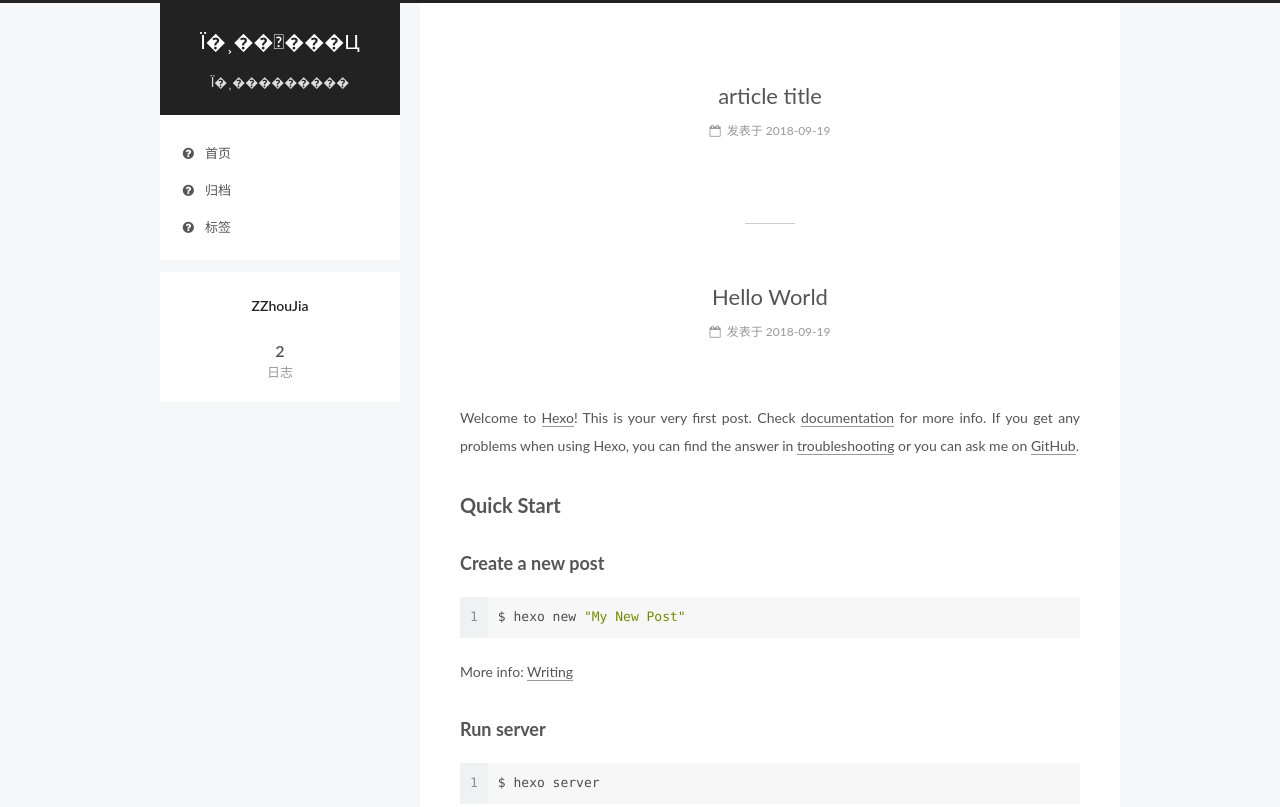
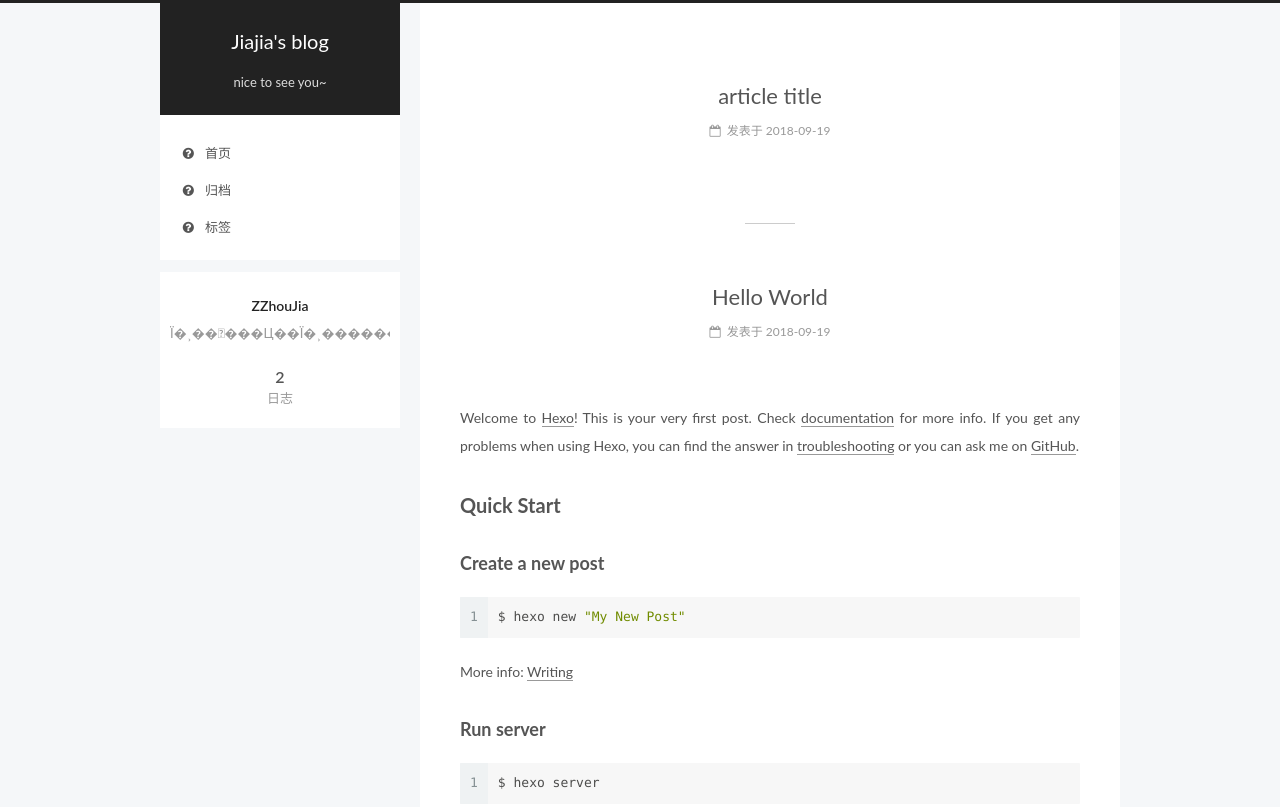
Before and after one commit to ZZhouJJia/ZZhouJJia.github.io, a plain HTML site: page index.html in a window 1280 px wide. Shown: the top 807 px of the page. Drawn offline with Linux system fonts and the light colour scheme.

Commit message:
Site updated: 2018-09-20 18:09:12

```diff
--- a/css/main.css
+++ b/css/main.css
@@ -1823,7 +1823,7 @@ pre .javascript .function {
   width: 4px;
   height: 4px;
   border-radius: 50%;
-  background: #4a04d6;
+  background: #2f4dff;
 }
 .links-of-blogroll {
   font-size: 13px;
--- a/index.html
+++ b/index.html
@@ -79,13 +79,16 @@
 
 
 
+<meta name="description" content="Ϊ�˲��޴���Ц��Ϊ�˲���������">
 <meta property="og:type" content="website">
-<meta property="og:title" content="Ϊ�˲��޴���Ц">
+<meta property="og:title" content="Jiajia&#39;s blog">
 <meta property="og:url" content="http://yoursite.com/index.html">
-<meta property="og:site_name" content="Ϊ�˲��޴���Ц">
+<meta property="og:site_name" content="Jiajia&#39;s blog">
+<meta property="og:description" content="Ϊ�˲��޴���Ц��Ϊ�˲���������">
 <meta property="og:locale" content="zh-Hans">
 <meta name="twitter:card" content="summary">
-<meta name="twitter:title" content="Ϊ�˲��޴���Ц">
+<meta name="twitter:title" content="Jiajia&#39;s blog">
+<meta name="twitter:description" content="Ϊ�˲��޴���Ц��Ϊ�˲���������">
 
 
 
@@ -121,7 +124,7 @@
 
 
 
-  <title>Ϊ�˲��޴���Ц</title>
+  <title>Jiajia's blog</title>
 
 
 
@@ -152,12 +155,12 @@
     <div class="custom-logo-site-title">
       <a href="/"  class="brand" rel="start">
         <span class="logo-line-before"><i></i></span>
-        <span class="site-title">Ϊ�˲��޴���Ц</span>
+        <span class="site-title">Jiajia's blog</span>
         <span class="logo-line-after"><i></i></span>
       </a>
     </div>
 
-        <p class="site-subtitle">Ϊ�˲���������</p>
+        <p class="site-subtitle">nice to see you~</p>
 
   </div>
 
@@ -248,7 +251,7 @@
     </span>
 
     <span hidden itemprop="publisher" itemscope itemtype="http://schema.org/Organization">
-      <meta itemprop="name" content="Ϊ�˲��޴���Ц">
+      <meta itemprop="name" content="Jiajia's blog">
     </span>
 
 
@@ -367,7 +370,7 @@
     </span>
 
     <span hidden itemprop="publisher" itemscope itemtype="http://schema.org/Organization">
-      <meta itemprop="name" content="Ϊ�˲��޴���Ц">
+      <meta itemprop="name" content="Jiajia's blog">
     </span>
 
 
@@ -509,7 +512,7 @@
           <div class="site-author motion-element" itemprop="author" itemscope itemtype="http://schema.org/Person">
 
               <p class="site-author-name" itemprop="name">ZZhouJia</p>
-              <p class="site-description motion-element" itemprop="description"></p>
+              <p class="site-description motion-element" itemprop="description">Ϊ�˲��޴���Ц��Ϊ�˲���������</p>
           </div>
 
           <nav class="site-state motion-element">
```
Also changed, not shown: 2018/09/19/article-title/index.html (+9 -6 lines), 2018/09/19/hello-world/index.html (+6 -6 lines), archives/2018/09/index.html (+10 -7 lines), archives/2018/index.html (+10 -7 lines), archives/index.html (+10 -7 lines).
